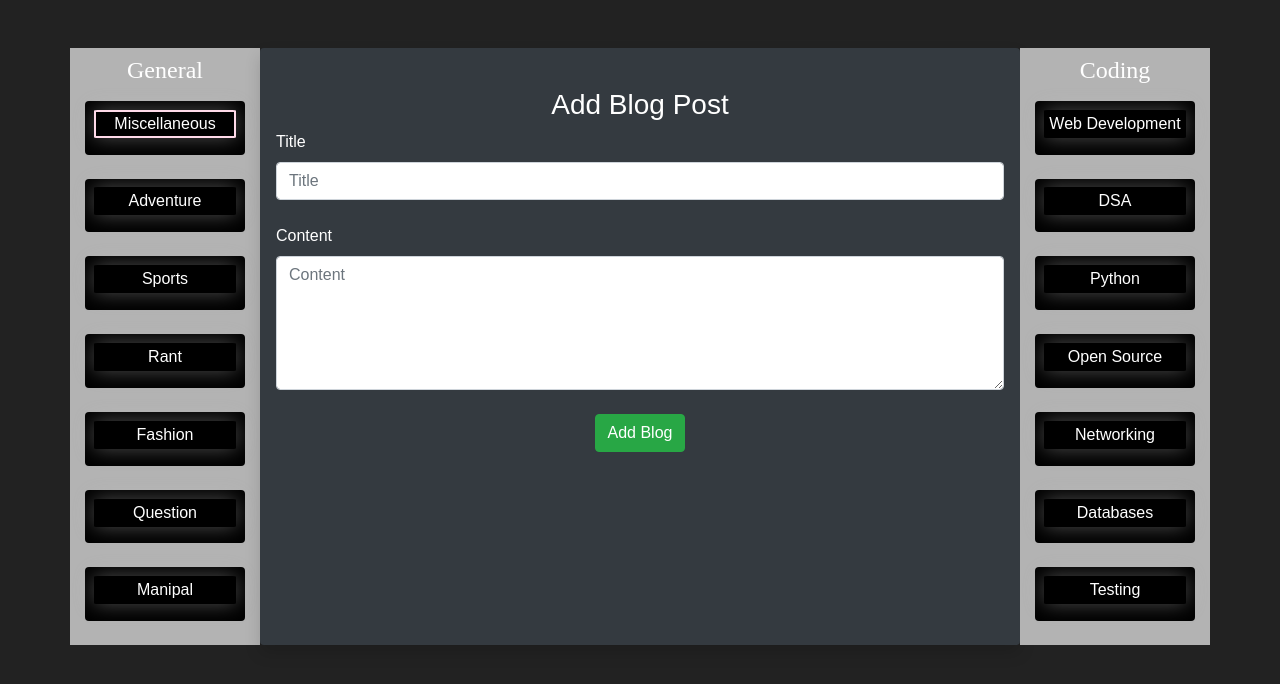
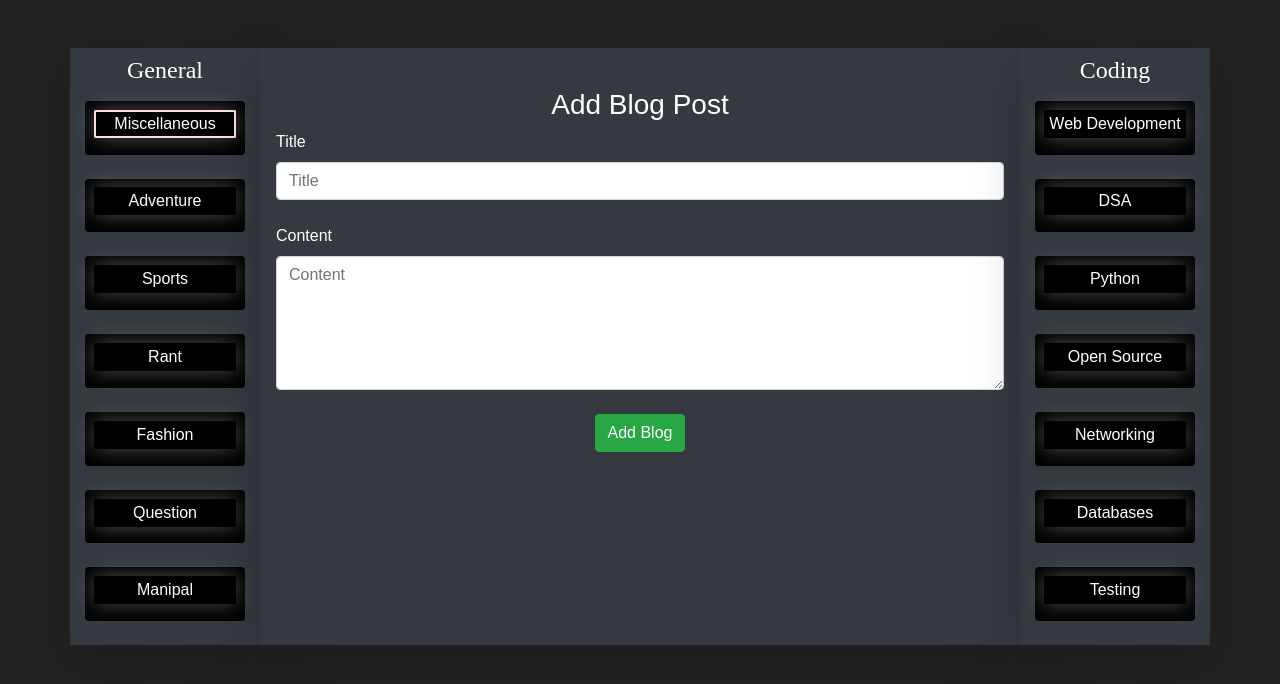
Before and after one commit to RampageousRJ/Blogify, a Flask app: page /add-post in a window 1280 px wide. Shown: the part 66-750 px from the top of the page. Run offline with Flask 3, Linux system fonts and the light colour scheme; the visitor is signed in with stand-in values (Sample User, id 1); some libraries are stand-ins or nearby versions.

Commit message:
Update Category Layout

```diff
--- a/blogify/routes.py
+++ b/blogify/routes.py
@@ -260,7 +260,6 @@ def search_by_category(category):
     posts = Post.query.filter_by(category=category)
     posts = posts.order_by(Post.title).all()
     return render_template('search.html', searched=searched,posts=posts)
-    return render_template('search.html',form=form, search="NONE")
 
 @app.route('/feedback',methods=['GET','POST'])
 @login_required
--- a/blogify/templates/add_post.html
+++ b/blogify/templates/add_post.html
@@ -11,8 +11,8 @@
 {% block body %}
     <br>
     <form method="POST" class='form-register'>
-        <div class="row">
-            <div class="col-md-2 text-center" style="background-color: #B3B3B3;">
+        <div class="row gx-1">
+            <div class="col-md-2 text-center bg-dark shadow-lg">
                 <h4 style="padding: 5% 0 5% 0; font-family: Monocraft;">General</h4>
                 <div class="radio-buttons">
                         <div class="card">
@@ -80,7 +80,7 @@
                         <br>
                   </div>
             </div>
-            <div class="col-md-8 shadow p-3 bg-dark rounded">
+            <div class="col-md-8 shadow-lg p-3 bg-dark">
                 <br>
                 <h3 class="text-center">Add Blog Post</h3>
                 <div class="form-labels">
@@ -100,7 +100,7 @@
                     </div>
                 </div>
             </div>
-            <div class="col-md-2 text-center" style="background-color: #B3B3B3;">
+            <div class="col-md-2 text-center bg-dark shadow-lg">
                 <h4 style="padding: 5% 0 5% 0; font-family: Monocraft;">Coding</h4>
                 <div class="radio-buttons">
                         <div class="card">
```
